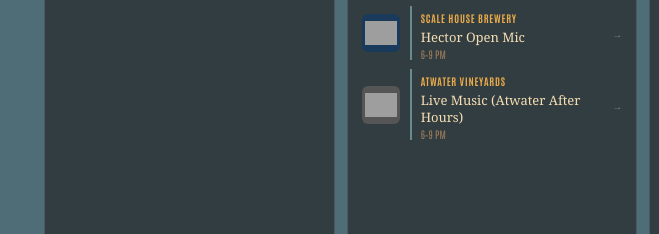
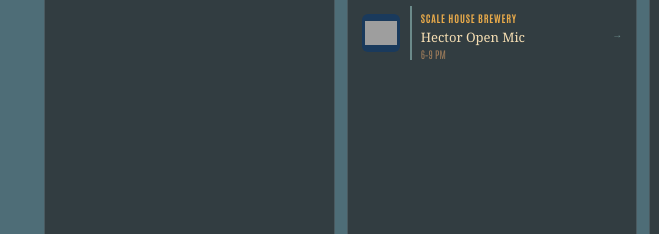
Before and after one commit to southeastseneca/Live-Music-Listing, a plain HTML site: page index.html in a window 1280 px wide. Shown: the part 566-800 px from the top of the page, 148-807 px from the left. Drawn offline with Linux system fonts and the light colour scheme; grey boxes are pictures that could not be loaded.

Commit message:
Remove Atwater After Hours Thursdays (season done)

```diff
--- a/index.html
+++ b/index.html
@@ -412,7 +412,6 @@ const EVENTS = [
   {date:"2026-09-10", venue:"Two Goats Brewing", artist:"Tom Chamberlain", time:"5–7 PM", url:"https://www.twogoatsbrewing.com"},
   {date:"2026-09-10", venue:"Stonecat Café", artist:"Pasta Night w/ Dave Richman", time:"6–8 PM", url:"https://www.stonecatcafe.com/music-events"},
   {date:"2026-09-10", venue:"Scale House Brewery", artist:"Hector Open Mic", time:"6–9 PM", url:"https://www.scalehousebrews.com/events"},
-  {date:"2026-09-10", venue:"Atwater Vineyards", artist:"Live Music (Atwater After Hours)", time:"6–9 PM", url:"https://www.atwatervineyards.com/Atwater-After-Hours"},
   {date:"2026-09-11", venue:"Either Oar", artist:"[Happy Hour] Hook & Sip: Happy Hour Specials", time:"4–7 PM", url:"https://senecalakewine.com/events/"},
   {date:"2026-09-11", venue:"Hazlitt 1852 Vineyards", artist:"Rust", time:"5:30–8:30 PM", url:"https://hazlitt1852.com"},
   {date:"2026-09-11", venue:"Either Oar", artist:"[Tasting] Blind Tasting in the Vineyard ($35)", time:"5–6 PM", url:"https://senecalakewine.com/events/"},
@@ -437,7 +436,6 @@ const EVENTS = [
   {date:"2026-09-17", venue:"Two Goats Brewing", artist:"Benny and the Mix", time:"5–7 PM", url:"https://www.twogoatsbrewing.com"},
   {date:"2026-09-17", venue:"Stonecat Café", artist:"Pasta Night w/ Dave Richman", time:"6–8 PM", url:"https://www.stonecatcafe.com/music-events"},
   {date:"2026-09-17", venue:"Scale House Brewery", artist:"Hector Open Mic", time:"6–9 PM", url:"https://www.scalehousebrews.com/events"},
-  {date:"2026-09-17", venue:"Atwater Vineyards", artist:"Live Music (Atwater After Hours)", time:"6–9 PM", url:"https://www.atwatervineyards.com/Atwater-After-Hours"},
   {date:"2026-09-18", venue:"Hazlitt 1852 Vineyards", artist:"Delta Mike Shaw Band", time:"5:30–8:30 PM", url:"https://hazlitt1852.com"},
   {date:"2026-09-18", venue:"Idol Ridge Winery", artist:"Mayre Lobb (Golden Hour Sippin' Series)", time:"5–7:30 PM", url:"https://idolridge.com/events/"},
   {date:"2026-09-18", venue:"Red Newt Cellars", artist:"[Dinner] Winemaker's Dinner w/ David Whiting (ticketed)", time:"6 PM", url:"https://www.rednewt.com/events"},
@@ -461,7 +459,6 @@ const EVENTS = [
   {date:"2026-09-24", venue:"Two Goats Brewing", artist:"Gerard Burke", time:"5–7 PM", url:"https://www.twogoatsbrewing.com"},
   {date:"2026-09-24", venue:"Stonecat Café", artist:"Pasta Night w/ Dave Richman", time:"6–8 PM", url:"https://www.stonecatcafe.com/music-events"},
   {date:"2026-09-24", venue:"Scale House Brewery", artist:"Hector Open Mic", time:"6–9 PM", url:"https://www.scalehousebrews.com/events"},
-  {date:"2026-09-24", venue:"Atwater Vineyards", artist:"Live Music (Atwater After Hours)", time:"6–9 PM", url:"https://www.atwatervineyards.com/Atwater-After-Hours"},
   {date:"2026-09-25", venue:"Idol Ridge Winery", artist:"[Festival] Balloons on the Ridge: Hot Air Balloon Weekend", time:"4:30 PM", url:"https://idolridge.com/events/"},
   {date:"2026-09-25", venue:"Either Oar", artist:"[Happy Hour] Hook & Sip: Happy Hour Specials", time:"4–7 PM", url:"https://senecalakewine.com/events/"},
   {date:"2026-09-25", venue:"Hazlitt 1852 Vineyards", artist:"YETSU", time:"5:30–8:30 PM", url:"https://hazlitt1852.com"},
@@ -489,7 +486,6 @@ const EVENTS = [
   {date:"2026-10-01", venue:"Two Goats Brewing", artist:"Tate Williams", time:"5–7 PM", url:"https://www.twogoatsbrewing.com"},
   {date:"2026-10-01", venue:"Stonecat Café", artist:"Pasta Night w/ Dave Richman", time:"6–8 PM", url:"https://www.stonecatcafe.com/music-events"},
   {date:"2026-10-01", venue:"Scale House Brewery", artist:"Hector Open Mic", time:"6–9 PM", url:"https://www.scalehousebrews.com/events"},
-  {date:"2026-10-01", venue:"Atwater Vineyards", artist:"Live Music (Atwater After Hours)", time:"6–9 PM", url:"https://www.atwatervineyards.com/Atwater-After-Hours"},
   {date:"2026-10-02", venue:"Either Oar", artist:"[Happy Hour] Hook & Sip: Happy Hour Specials", time:"4–7 PM", url:"https://senecalakewine.com/events/"},
   {date:"2026-10-02", venue:"Idol Ridge Winery", artist:"Jim Kerins (Golden Hour Sippin' Series)", time:"5–7:30 PM", url:"https://idolridge.com/events/"},
   {date:"2026-10-02", venue:"Scale House Brewery", artist:"FAR Trio", time:"6–9 PM", url:"https://www.scalehousebrews.com/events"},
@@ -505,7 +501,6 @@ const EVENTS = [
   {date:"2026-10-07", venue:"Scale House Brewery", artist:"Delta Mike Shaw", time:"6–9 PM", url:"https://www.scalehousebrews.com/events"},
   {date:"2026-10-08", venue:"Stonecat Café", artist:"Pasta Night w/ Dave Richman", time:"6–8 PM", url:"https://www.stonecatcafe.com/music-events"},
   {date:"2026-10-08", venue:"Scale House Brewery", artist:"Hector Open Mic", time:"6–9 PM", url:"https://www.scalehousebrews.com/events"},
-  {date:"2026-10-08", venue:"Atwater Vineyards", artist:"Live Music (Atwater After Hours)", time:"6–9 PM", url:"https://www.atwatervineyards.com/Atwater-After-Hours"},
   {date:"2026-10-09", venue:"Idol Ridge Winery", artist:"River Lynch (Golden Hour Sippin' Series)", time:"5–7:30 PM", url:"https://idolridge.com/events/"},
   {date:"2026-10-09", venue:"Two Goats Brewing", artist:"JP Williams Blues Duo", time:"6–9 PM", url:"https://www.twogoatsbrewing.com"},
   {date:"2026-10-09", venue:"Grist Iron Brewing", artist:"Meg Williams", time:"6–9 PM", url:"https://www.gristironbrewing.com/events-live-music"},
```
